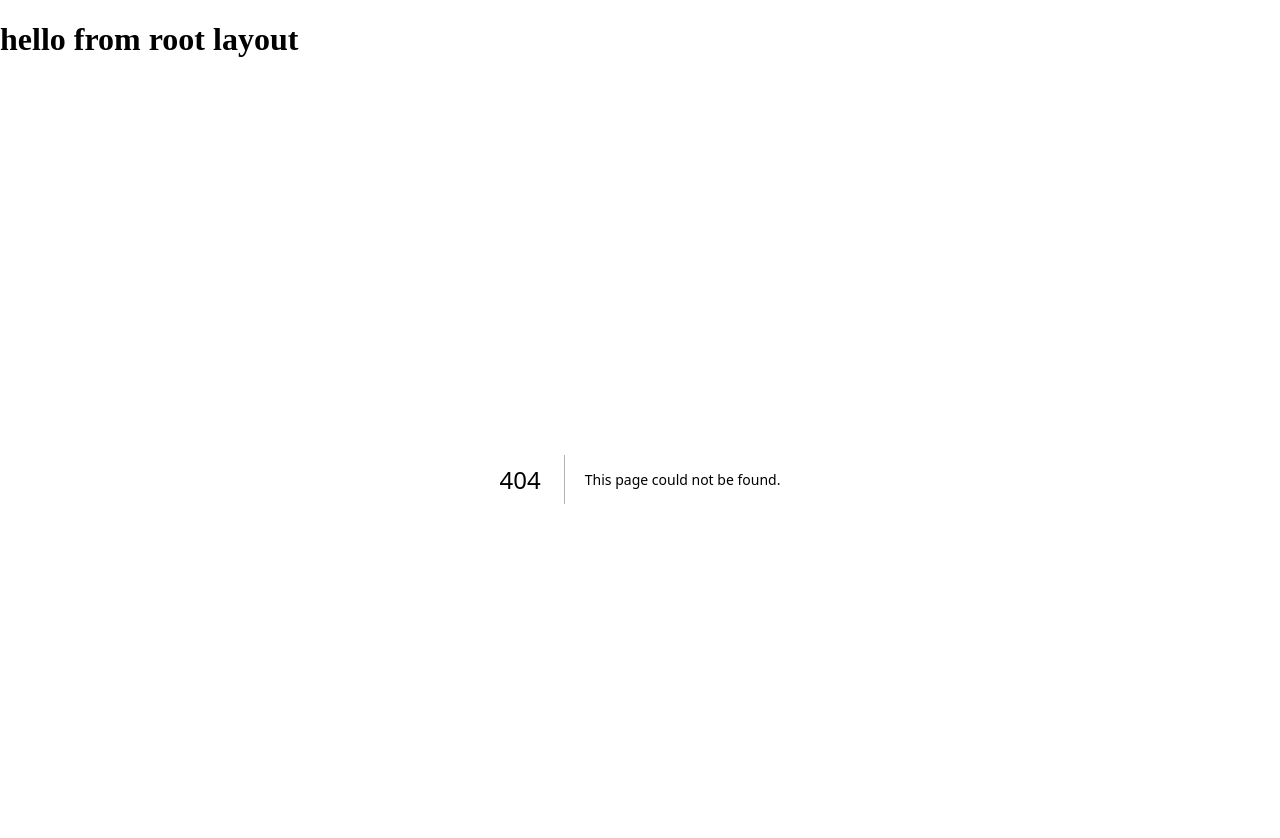
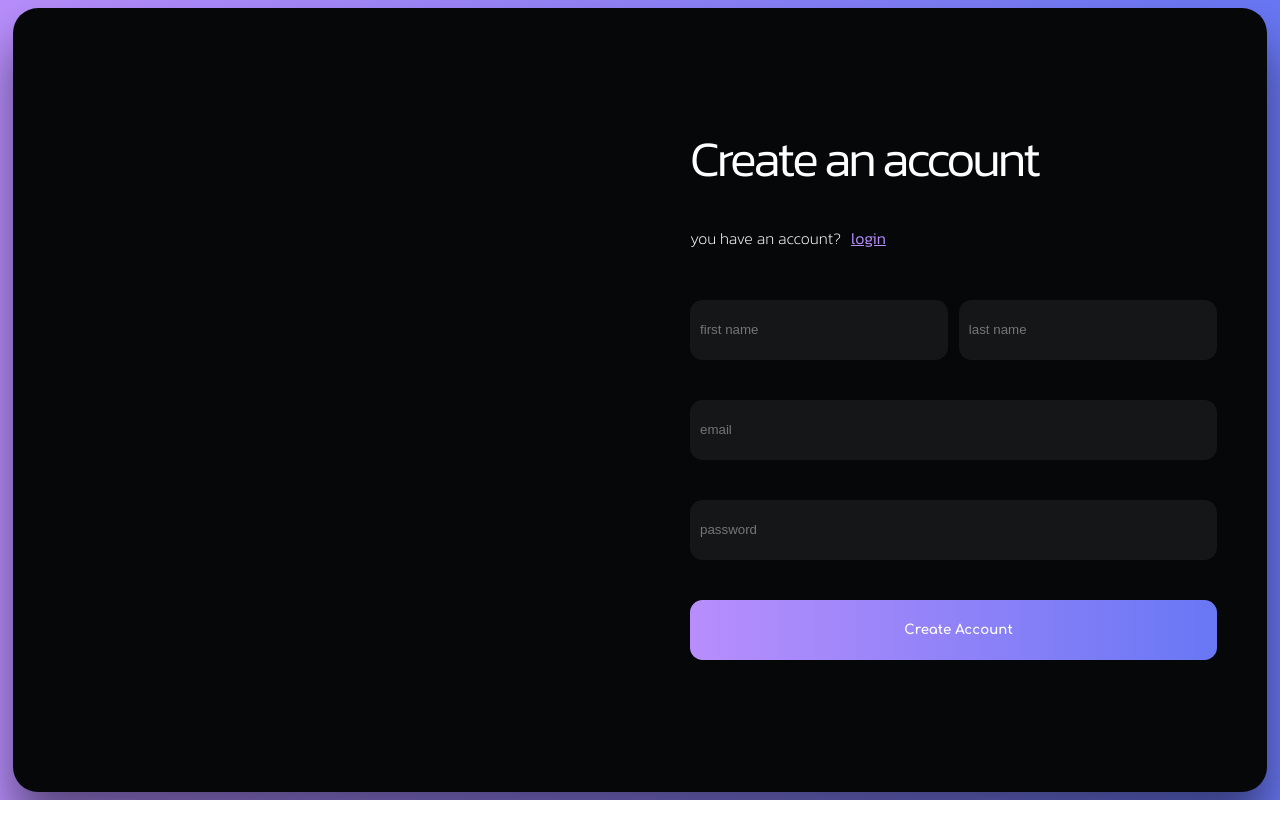
Before and after one commit to AK2000YY/notes-and-tasks, a Next.js app: page /signup in a window 1280 px wide. Before the commit this address had no page. Shown: the top 838 px of the page. After the commit the page ends 800 px from the top, so only its background shows below. Built offline with nearby package versions, Linux system fonts and the light colour scheme.

Commit message:
add main page and auth pages and initial styling

```diff
--- a/src/app/globals.css
+++ b/src/app/globals.css
@@ -1,5 +1,39 @@
+@import url('https://fonts.googleapis.com/css2?family=Bebas+Neue&family=Comfortaa:wght@300..700&family=Kanit:ital,wght@0,100;0,200;0,300;0,400;0,500;0,600;0,700;0,800;0,900;1,100;1,200;1,300;1,400;1,500;1,600;1,700;1,800;1,900&display=swap');
+
 * {
   box-sizing: border-box;
   margin: 0;
   padding: 0;
+  user-select: none;
 }
+
+:root {
+  --big-radius: 50px;
+  --medium-radius: 25px;
+  --small-radius: 12.5px;
+  --small-font: 8;
+  --medium-font: 16;
+  --big-font: 32;
+  --bebas: 'Bebas Neue';
+  --comfortaa: 'Comfortaa';
+  --kanit: 'Kanit'
+}
+
+html,
+body {
+  height: 100%;
+  width: 100%;
+  background: linear-gradient(to right, #b88efc, #6877f4);
+  display: flex;
+  justify-content: center;
+  align-items: center;
+}
+
+.container {
+  width: 98%;
+  height: 98%;
+  background-color: #060709;
+  box-shadow: 0 2rem 3rem rgba(0, 0, 0, .5);
+  border-radius: var(--medium-radius);
+
+}
--- a/src/app/layout.tsx
+++ b/src/app/layout.tsx
@@ -1,11 +1,16 @@
-export default function LayoutRoot({ children }: {
+import './globals.css'
+
+export default function LayoutRoot({
+  children
+}: {
   children: React.ReactNode
 }) {
   return (
     <html lang="en">
       <body>
-        <h1>hello from root layout</h1>
-        {children}
+        <div className="container">
+          {children}
+        </div>
       </body>
     </html>
   )
--- /dev/null
+++ b/src/app/signup/page.tsx
@@ -0,0 +1,26 @@
+import Link from 'next/link'
+import styles from './style.module.css'
+
+export default function Page() {
+    return (
+        <div className={styles['parent']}>
+            <div className={styles['first-half']}></div>
+            <div className={styles['second-half']}>
+                <h1>Create an account</h1>
+                <div>
+                    <p>you have an account?</p>
+                    <Link href='/login'>login</Link>
+                </div>
+                <form className={styles.form}>
+                    <div>
+                        <input type="text" name="first-name" placeholder="first name" />
+                        <input type="text" name="last-name" placeholder="last name" />
+                    </div>
+                    <input type="email" name="email" placeholder="email" />
+                    <input type="password" name="password" placeholder="password" />
+                    <input type="submit" value="Create Account" />
+                </form>
+            </div>
+        </div>
+    )
+}
--- /dev/null
+++ b/src/app/signup/style.module.css
@@ -0,0 +1,103 @@
+.parent {
+    width: 100%;
+    height: 100%;
+    display: flex;
+}
+
+.first-half {
+    width: 50%;
+}
+
+.second-half {
+    width: 50%;
+    padding: 40px 50px;
+    display: flex;
+    flex-direction: column;
+    align-items: center;
+    justify-content: center;
+    color: white;
+    font-family: var(--kanit);
+}
+
+.second-half h1 {
+    width: 100%;
+    text-align: start;
+    font-weight: 300;
+    font-size: 50px;
+    letter-spacing: -3px;
+}
+
+@media (max-width: 1022px) {
+    .first-half {
+        width: 0;
+    }
+
+    .second-half {
+        width: 100%;
+    }
+
+    .second-half h1 {
+        white-space: nowrap;
+        font-size: 40px;
+    }
+}
+
+.second-half div {
+    width: 100%;
+    text-align: start;
+    font-weight: 200;
+    padding: 30px 0 0px;
+}
+
+.second-half p {
+    display: inline-block;
+    padding-right: 10px;
+}
+
+.second-half a {
+    font-weight: 300;
+    color: #b88efc;
+}
+
+.second-half form {
+    display: flex;
+    width: 100%;
+    flex-direction: column;
+}
+
+.second-half form input {
+    background: rgba(255, 255, 255, .06);
+    color: white;
+    padding-left: 10px;
+    margin: 20px 0px;
+    border: none;
+    outline: none;
+    border-radius: var(--small-radius);
+    height: 60px;
+    caret-color: #b88efc;
+}
+
+@media (max-width: 1022px) {
+    .second-half form input {
+        height: 40px;
+    }
+}
+
+.second-half form input:focus {
+    border: 1px solid #b88efc;
+}
+
+.second-half form div {
+    display: flex;
+    column-gap: 2%;
+}
+
+.second-half form div input {
+    width: 49%;
+}
+
+.second-half form input[type='submit'] {
+    background: linear-gradient(to right, #b88efc, #6877f4);
+    font-family: var(--comfortaa);
+    font-weight: bold;
+}
--- /dev/null
+++ b/src/app/style.module.css
@@ -0,0 +1,99 @@
+.one {
+    width: 100%;
+    height: 100%;
+    display: flex;
+    justify-content: center;
+    align-items: center;
+    color: white;
+    position: relative;
+}
+
+.head-line {
+    font-family: var(--bebas), sans-serif;
+    text-transform: uppercase;
+    letter-spacing: 2px;
+    font-size: 100px;
+}
+
+@media (max-width: 767px) {
+    .head-line {
+        font-size: 30px;
+    }
+}
+
+.buttons {
+    display: flex;
+    column-gap: 70px;
+    position: absolute;
+    bottom: 20%;
+}
+
+@media (max-width: 767px) {
+    .buttons {
+        column-gap: 30px;
+        bottom: 10%;
+    }
+}
+
+.button {
+    background: linear-gradient(to right, #b88efc, #6877f4);
+    padding: 20px 40px;
+    border-radius: var(--small-radius);
+    font-family: var(--comfortaa), sans-serif;
+    text-transform: uppercase;
+    font-weight: bold;
+    cursor: pointer;
+    text-decoration: none;
+    color: white;
+}
+
+@media (max-width: 767px) {
+    .button {
+        padding: 15px 35px;
+        border-radius: var(--small-radius);
+        font-family: var(--comfortaa), sans-serif;
+        text-transform: uppercase;
+        font-weight: bold;
+    }
+}
+
+.button:active {
+    transform: translateY(2px);
+}
+
+/* .right-top {
+    position: absolute;
+    top: 40px;
+    right: 40px;
+}
+
+.left-bottom {
+    position: absolute;
+    bottom: 20%;
+    left: 40px;
+}
+
+.left-top {
+    position: absolute;
+    top: 40px;
+    left: 40px;
+}
+
+.right-top,
+.left-bottom,
+.left-top {
+    background-color: white;
+    border-radius: 10px 20px 10px 20px;
+    padding: 60px 100px;
+}
+
+.right-top::after {
+    content: '';
+    background-color: white;
+    width: 30px;
+    height: 30px;
+    position: absolute;
+    bottom: -5px;
+    left: -5px;
+    border-radius: 25px 4px;
+} */
```
Also changed, not shown: src/app/login/page.tsx (added, +22 -0 lines), src/app/page.tsx (+13 -20 lines), src/app/dashboard/page.tsx (added).
